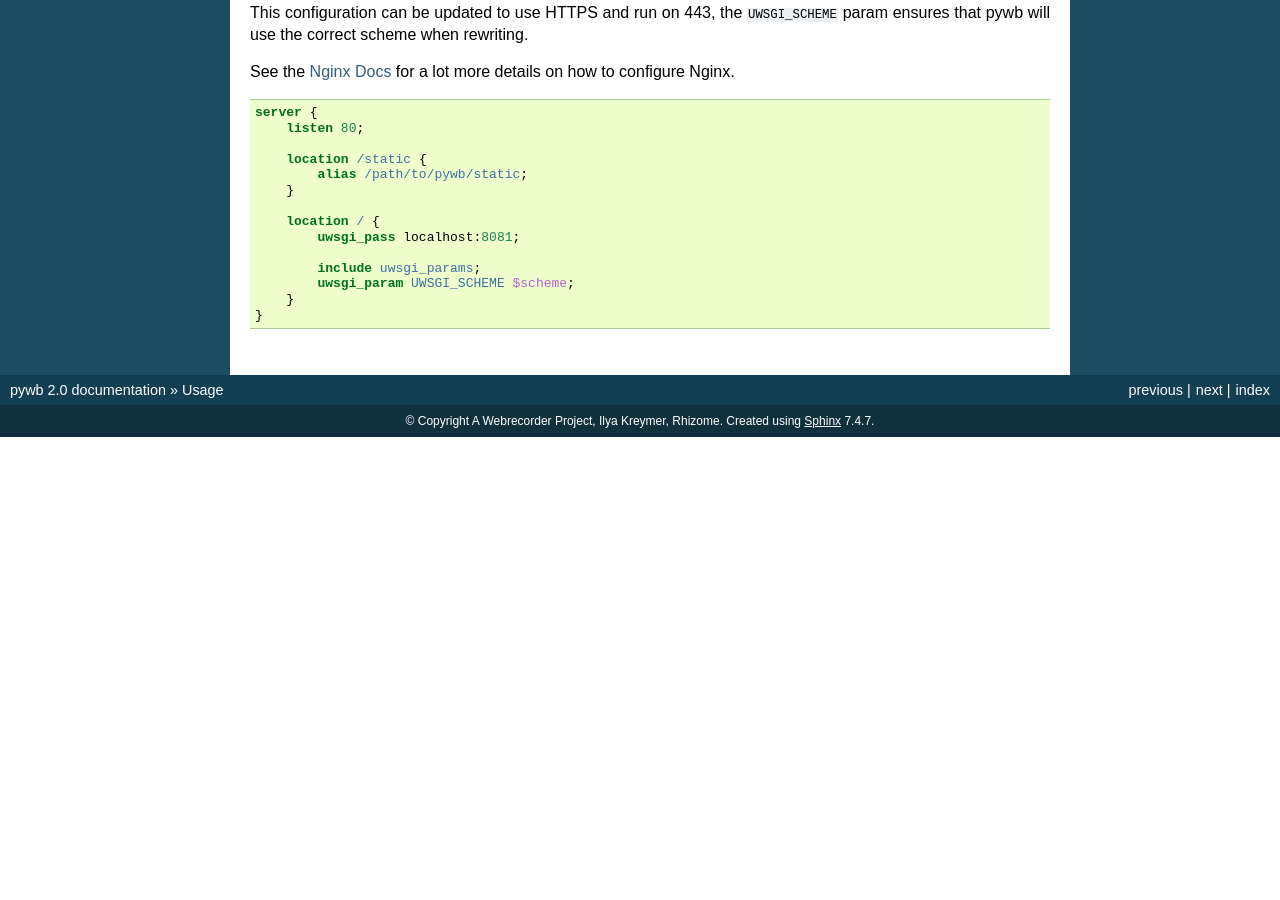
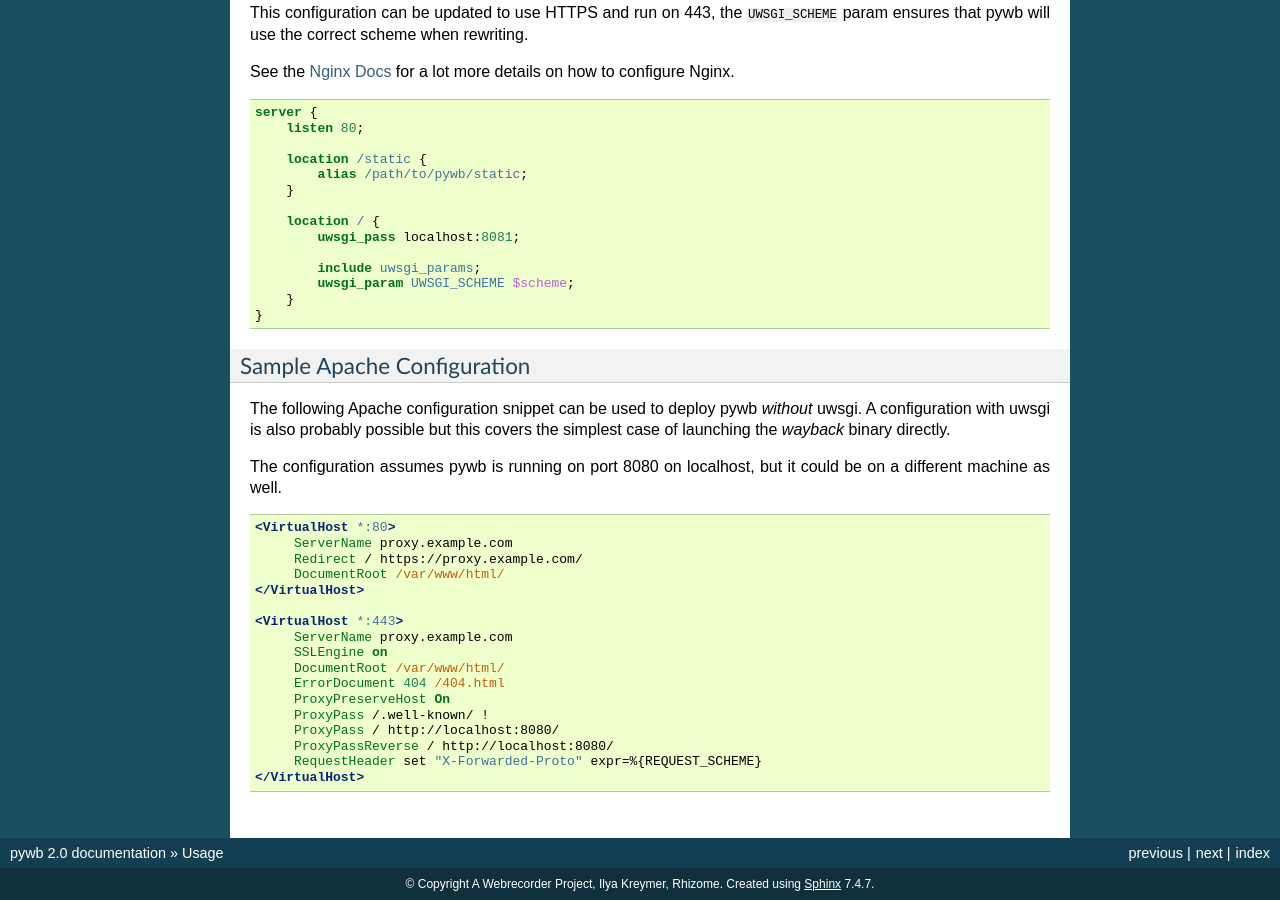
Before and after one commit to webrecorder/pywb, a Sphinx documentation site: the page built from docs/manual/usage.rst, in a window 1280 px wide and 900 px high, scrolled down 3205 px. Built offline with Sphinx 7.4.7, drawn with Linux system fonts in a browser that asks for light colours; pages that are not in the unit, such as notebooks, are missing from menus; before the commit the page ends 3642 px from its top, so only the background shows below that; some of the changed text lies outside the part shown.

Commit message:
add sample Apache configuration (#374)
* add sample Apache configuration

This configuration can be used when launching `wayback` in the default
configuration, which is useful to add stuff like access control,
authentication, or encryption without going through the trouble of
setting up a UWSGI proxy.

* enable support for X-Forwarded-Proto headers from #395

```diff
--- a/docs/manual/usage.rst
+++ b/docs/manual/usage.rst
@@ -188,3 +188,30 @@ See the `Nginx Docs <https://nginx.org/en/docs/>`_ for a lot more details on how
             uwsgi_param UWSGI_SCHEME $scheme;
         }
     }
+
+Sample Apache Configuration
+^^^^^^^^^^^^^^^^^^^^^^^^^^^
+
+The following Apache configuration snippet can be used to deploy pywb *without* uwsgi. A configuration with uwsgi is also probably possible but this covers the simplest case of launching the `wayback` binary directly.
+
+The configuration assumes pywb is running on port 8080 on localhost, but it could be on a different machine as well.
+
+.. code:: apache
+
+    <VirtualHost *:80>
+         ServerName proxy.example.com
+         Redirect / https://proxy.example.com/
+         DocumentRoot /var/www/html/
+    </VirtualHost>
+
+    <VirtualHost *:443>
+         ServerName proxy.example.com
+         SSLEngine on
+         DocumentRoot /var/www/html/
+         ErrorDocument 404 /404.html
+         ProxyPreserveHost On
+         ProxyPass /.well-known/ !
+         ProxyPass / http://localhost:8080/
+         ProxyPassReverse / http://localhost:8080/
+         RequestHeader set "X-Forwarded-Proto" expr=%{REQUEST_SCHEME}
+    </VirtualHost>
```
